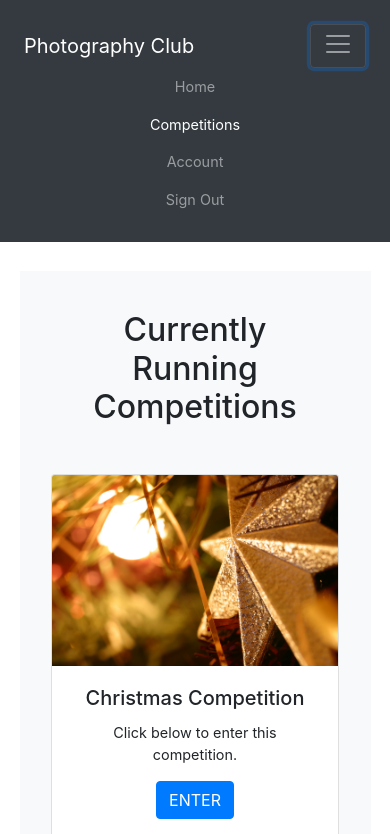
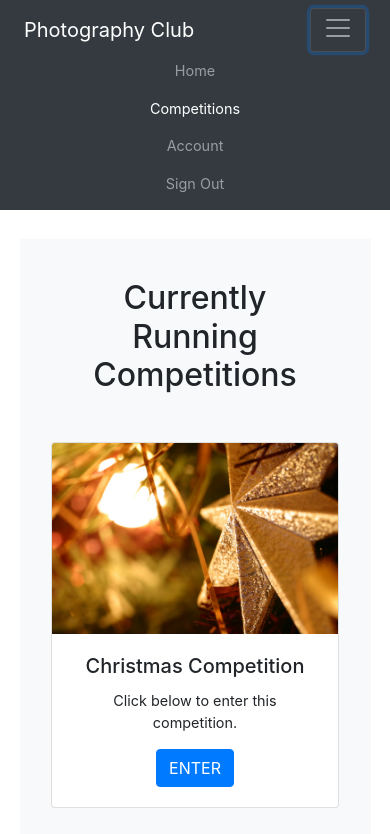
Before and after one commit to claireporter26/Photography-Club-Competitions, a plain HTML site: page competition-overview.html in a window 390 px wide. Both pictures are taken after a click on the button "Toggle navigation". Shown: the top 834 px of the page. Drawn offline with nearby package versions, Linux system fonts and the light colour scheme.

Commit message:
testing mobile devices

```diff
--- a/CSS/stylesheet.css
+++ b/CSS/stylesheet.css
@@ -26,9 +26,9 @@ body {
 
 
 .title-nav  {
-    height: auto;
+    /* height: auto;
     padding-top: 1rem;
-    padding-bottom: 1rem;
+    padding-bottom: 1rem; */
 }
 
 
@@ -194,13 +194,13 @@ footer {
     }
 
     footer {
-        padding-top: 1.5em !important;
-        padding-bottom: 1.5em !important;
+        /* padding-top: 1.5em !important;
+        padding-bottom: 1.5em !important; */
     }
 
     .title-nav {
-        padding-top: 1.5rem !important;
-        padding-bottom: 1.5rem !important;
+        /* padding-top: 1.5rem !important;
+        padding-bottom: 1.5rem !important; */
     }
 
 
@@ -255,8 +255,8 @@ footer {
 
 
     .title-nav {
-        padding-top: 1.5rem !important;
-        padding-bottom: 1.5rem !important;
+        /* padding-top: 1.5rem !important;
+        padding-bottom: 1.5rem !important; */
     }
 
     .registration-container {
@@ -299,8 +299,8 @@ footer {
     }
 
     .title-nav {
-        padding-top: 1.5rem !important;
-        padding-bottom: 1.5rem !important;
+        /* padding-top: 1.5rem !important;
+        padding-bottom: 1.5rem !important; */
     }
 
     .nav-collapse-content {
--- a/competition-overview.html
+++ b/competition-overview.html
@@ -18,12 +18,16 @@
             </button>
             <div class="collapse navbar-collapse nav-collapse-content flex-grow-0 loggedinmenu" id="loggedinmenu">
 
-                <div class="nav navbar-nav d-flex align-items-center">
-                    <a class="nav-link" href="index.html">Home</a>
-                    <a class="nav-link active" aria-current="page" href="competition-overview.html">Competitions</a>
-                    <a class="nav-link" href="account.html">Account</a>
-                    <a class="nav-link" href="#">Sign Out</a>
-                </div>
+                <ul class="nav navbar-nav d-flex align-items-center">
+                    <li class="nav-item"><a class="nav-link" href="index.html">Home</a></li>
+                    <li class="nav-item"><a class="nav-link active" aria-current="page" href="competition-overview.html">Competitions</a></li>
+                    <li class="nav-item"><a class="nav-link" href="account.html">Account</a></li>
+                    <li class="nav-item"><a class="nav-link" href="#">Sign Out</a></li>
+
+
+
+
+                </ul>
 
             </div>
         </div>
```
